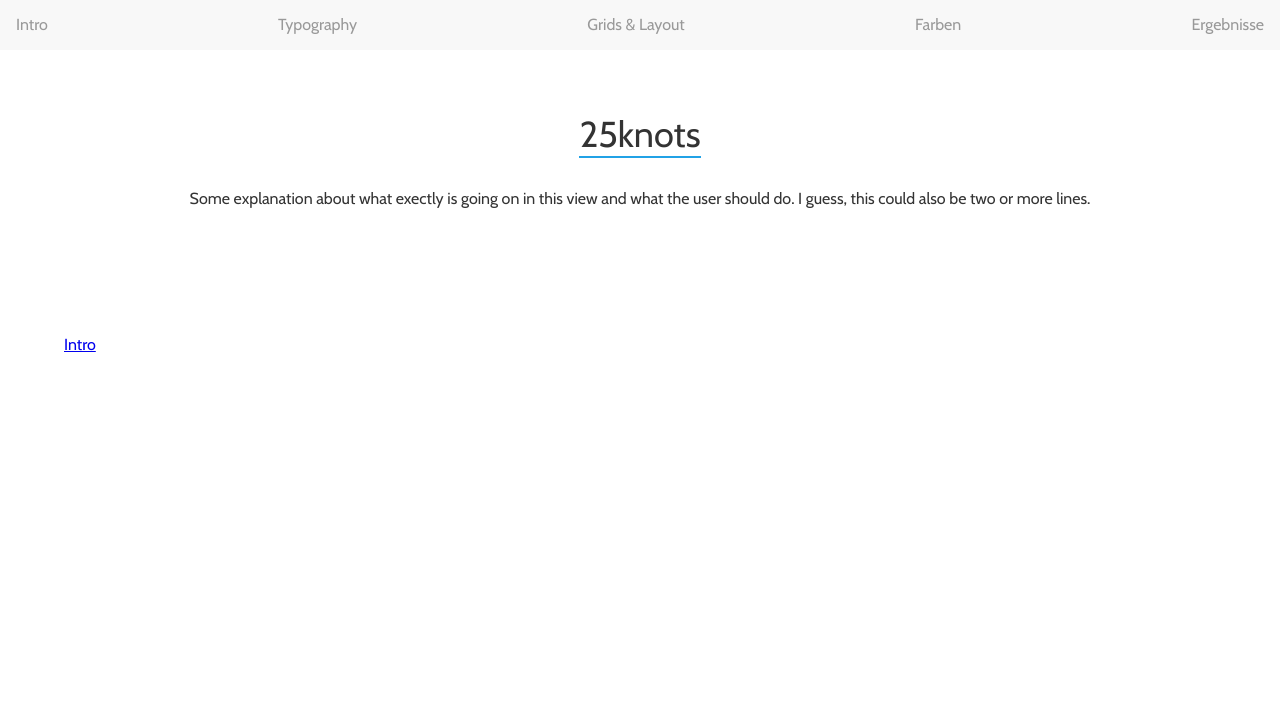
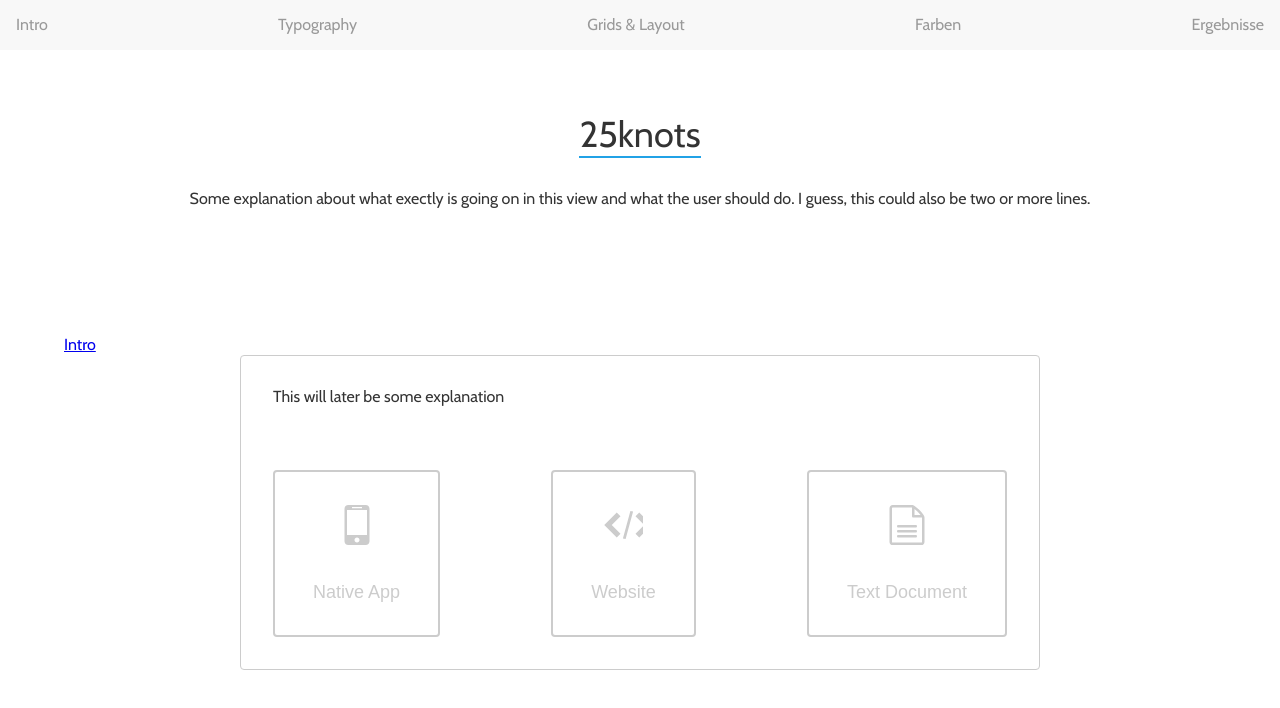
Before and after one commit to Plsr/25knots, a React app: page / in a window 1280 px wide. Shown: the top 708 px of the page. Built offline with nearby package versions, Linux system fonts and the light colour scheme.

Commit message:
Basic Setup implementation
No redux for now

```diff
--- a/src/components/App.jsx
+++ b/src/components/App.jsx
@@ -7,14 +7,36 @@ import IntroductionHero from './IntroductionHero.jsx'
 import SpacingInset from './helpers/spacing/SpacingInset.jsx'
 import SetupContainer from './SetupContainer.jsx'
 
+import {ICONS} from './helpers/constants/icons.js' // Remove after setupSteps was moved to redux container
+
 export default class App extends React.Component {
   render() {
+
+    // Will later be in redux container
+    const setupSteps = [
+      {
+        icon: ICONS.SMARTPHONE,
+        text: 'Native App',
+        value: 'NATIVE_APP'
+      },
+      {
+        icon: ICONS.WEBSITE,
+        text: 'Website',
+        value: 'WEBSITE'
+      },
+      {
+        icon: ICONS.PAGE,
+        text: 'Text Document',
+        value: 'TEXT_DOCUMENT'
+      }
+    ]
     return (
       <div>
         <Progress />
         <SpacingInset size='xl'>
           <IntroductionHero />
           <Link to='/intro'>Intro</Link>
+          <SetupContainer steps={setupSteps} />
         </SpacingInset>
       </div>
     )
--- a/src/components/IconButton.jsx
+++ b/src/components/IconButton.jsx
@@ -24,7 +24,7 @@ class IconButton extends React.Component {
   }
 
   computeIconColor() {
-    return this.state.hover ? appColors.secondary : baseColors.lighterMidGrey
+    return this.state.hover || this.props.active ? appColors.secondary : baseColors.lighterMidGrey
   }
 
   render() {
@@ -32,10 +32,11 @@ class IconButton extends React.Component {
       <button
         onMouseOver={this.toggleHoverState}
         onMouseOut={this.toggleHoverState}
-        onClick={this.props.onClick}
+        onClick={() => this.props.onClick(this.props.identifier)}
         className={css(
           styles.baseStyles,
-          this.state.hover && styles.hoverStyles
+          this.state.hover && styles.hoverStyles,
+          this.props.active && styles.activeStyles
         )}
       >
         <SpacingInset size='l'>
@@ -57,9 +58,16 @@ const styles = StyleSheet.create({
     borderColor: baseColors.lighterMidGrey,
     color: baseColors.lighterMidGrey,
     fontSize: fontSizes.m,
-    cursor: 'pointer'
+    cursor: 'pointer',
+    ':focus': {
+      outline: 0
+    }
   },
   hoverStyles: {
+    borderColor: appColors.secondary,
+    color: appColors.secondary
+  },
+  activeStyles: {
     borderColor: appColors.secondary,
     color: appColors.secondary
   }
--- a/src/components/SetupContainer.jsx
+++ b/src/components/SetupContainer.jsx
@@ -1,11 +1,78 @@
 import React from 'react'
+import {StyleSheet, css} from 'aphrodite'
 
-const SetupContainer = ({setupStep}) => {
-  return(
-    <div className='tabs'>
-      <p>Tab 1</p>
-      <p>Tab 2</p>
-    </div>
-  )
+import {ICONS} from './helpers/constants/icons.js'
+import {baseColors} from '../styles/base/colors.js'
+import SpacingInset from './helpers/spacing/SpacingInset.jsx'
+import SpacingStack from './helpers/spacing/SpacingStack.jsx'
+import IconButton from './IconButton.jsx'
+
+class SetupContainer extends React.Component {
+  constructor(props) {
+    super(props)
+    this.handleIconButtonClick = this.handleIconButtonClick.bind(this)
+    this.constructIconButtons = this.constructIconButtons.bind(this)
+
+    this.state = {
+      activeOption: false
+    }
+  }
+
+  handleIconButtonClick(key) {
+    this.setState({
+      activeOption: key
+    })
+  }
+
+  constructIconButtons(steps) {
+    let iconButtons = []
+    for (var i = 0; i < steps.length; i++) {
+      let currentStep = steps[i]
+      iconButtons.push(
+        <IconButton
+          icon={currentStep.icon}
+          onClick={this.handleIconButtonClick}
+          key={i}
+          identifier={currentStep.value}
+          active={this.state.activeOption === currentStep.value}
+        >
+          {currentStep.text}
+        </IconButton>
+      )
+    }
+
+    return iconButtons
+  }
+
+  render() {
+    return(
+      <div className={css(styles.containerStyles)}>
+        <SpacingInset size='l'>
+          <SpacingStack size='xl'>
+            <span>This will later be some explanation</span>
+          </SpacingStack>
+          <div className={css(styles.buttonWrapperStyles)}>
+            {this.constructIconButtons(this.props.steps)}
+          </div>
+        </SpacingInset>
+      </div>
+    )
+  }
 }
+
+const styles = StyleSheet.create({
+  containerStyles: {
+    borderRadius: '4px',
+    borderWidth: '1px',
+    borderStyle: 'solid',
+    borderColor: baseColors.lighterMidGrey,
+    maxWidth: '800px',
+    margin: '0 auto'
+  },
+  buttonWrapperStyles: {
+    display: 'flex',
+    justifyContent: 'space-between'
+  }
+})
+
 export default SetupContainer
--- a/src/components/helpers/constants/icons.js
+++ b/src/components/helpers/constants/icons.js
@@ -1,3 +1,5 @@
 export const ICONS = {
-  SMARTPHONE: 'M736 0h-448c-52.8 0-96 43.2-96 96v832c0 52.8 43.2 96 96 96h448c52.8 0 96-43.2 96-96v-832c0-52.8-43.2-96-96-96zM384 48h256v32h-256v-32zM512 960c-35.346 0-64-28.654-64-64s28.654-64 64-64 64 28.654 64 64-28.654 64-64 64zM768 768h-512v-640h512v640z'
+  SMARTPHONE: 'M736 0h-448c-52.8 0-96 43.2-96 96v832c0 52.8 43.2 96 96 96h448c52.8 0 96-43.2 96-96v-832c0-52.8-43.2-96-96-96zM384 48h256v32h-256v-32zM512 960c-35.346 0-64-28.654-64-64s28.654-64 64-64 64 28.654 64 64-28.654 64-64 64zM768 768h-512v-640h512v640z',
+  WEBSITE: 'M832 736l96 96 320-320-320-320-96 96 224 224z M448 288l-96-96-320 320 320 320 96-96-224-224z M701.298 150.519l69.468 18.944-191.987 704.026-69.468-18.944 191.987-704.026z',
+  PAGE: 'M917.806 229.076c-22.212-30.292-53.174-65.7-87.178-99.704s-69.412-64.964-99.704-87.178c-51.574-37.82-76.592-42.194-90.924-42.194h-496c-44.112 0-80 35.888-80 80v864c0 44.112 35.888 80 80 80h736c44.112 0 80-35.888 80-80v-624c0-14.332-4.372-39.35-42.194-90.924zM785.374 174.626c30.7 30.7 54.8 58.398 72.58 81.374h-153.954v-153.946c22.984 17.78 50.678 41.878 81.374 72.572zM896 944c0 8.672-7.328 16-16 16h-736c-8.672 0-16-7.328-16-16v-864c0-8.672 7.328-16 16-16 0 0 495.956-0.002 496 0v224c0 17.672 14.326 32 32 32h224v624z M736 832h-448c-17.672 0-32-14.326-32-32s14.328-32 32-32h448c17.674 0 32 14.326 32 32s-14.326 32-32 32z M736 704h-448c-17.672 0-32-14.326-32-32s14.328-32 32-32h448c17.674 0 32 14.326 32 32s-14.326 32-32 32z M736 576h-448c-17.672 0-32-14.326-32-32s14.328-32 32-32h448c17.674 0 32 14.326 32 32s-14.326 32-32 32z'
 }
--- a/src/styles/global.css
+++ b/src/styles/global.css
@@ -1,3 +1,7 @@
+* {
+  box-sizing: border-box;
+}
+
 body {
   font-family: 'Cabin', sans-serif;
   color: #333333;
```
